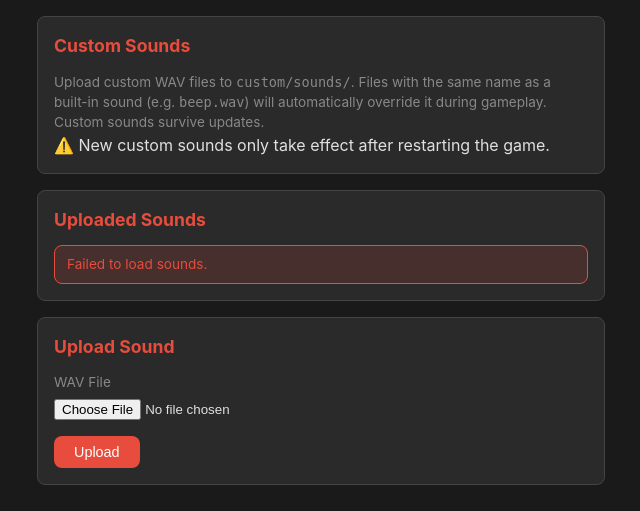
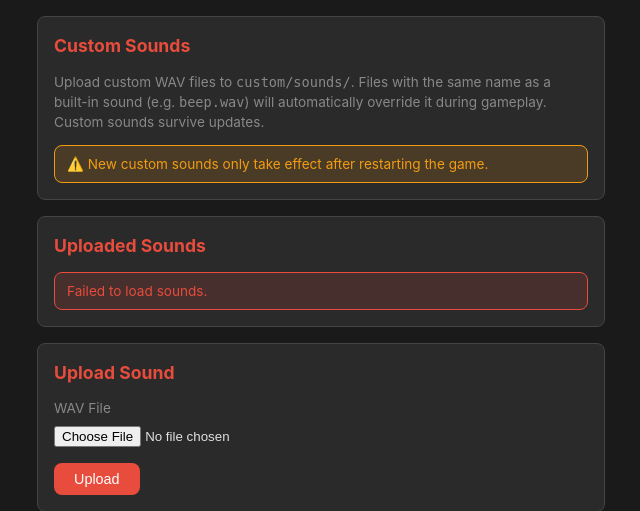
Before and after one commit to xxdarkxx2609/airsoft-prop, a Flask app: page /sounds in a window 1280 px wide. Shown: the part 89-600 px from the top of the page, without its empty margins (319-959 px from the left). Run offline with Flask 3, Linux system fonts and the light colour scheme; data that the repository does not hold is empty.

Commit message:
fixed info messag not showing

```diff
--- a/src/web/static/style.css
+++ b/src/web/static/style.css
@@ -335,7 +335,6 @@ main {
     color: var(--warning);
     border: 1px solid var(--warning);
 }
-
 /* Status indicator */
 .loading {
     color: var(--text-dim);
--- a/src/web/templates/sounds.html
+++ b/src/web/templates/sounds.html
@@ -10,7 +10,7 @@
         as a built-in sound (e.g. <code>beep.wav</code>) will automatically override
         it during gameplay. Custom sounds survive updates.
     </p>
-    <div class="warning-box">
+    <div class="message info">
     ⚠️ New custom sounds only take effect after restarting the game.
     </div>
 </section>
```
